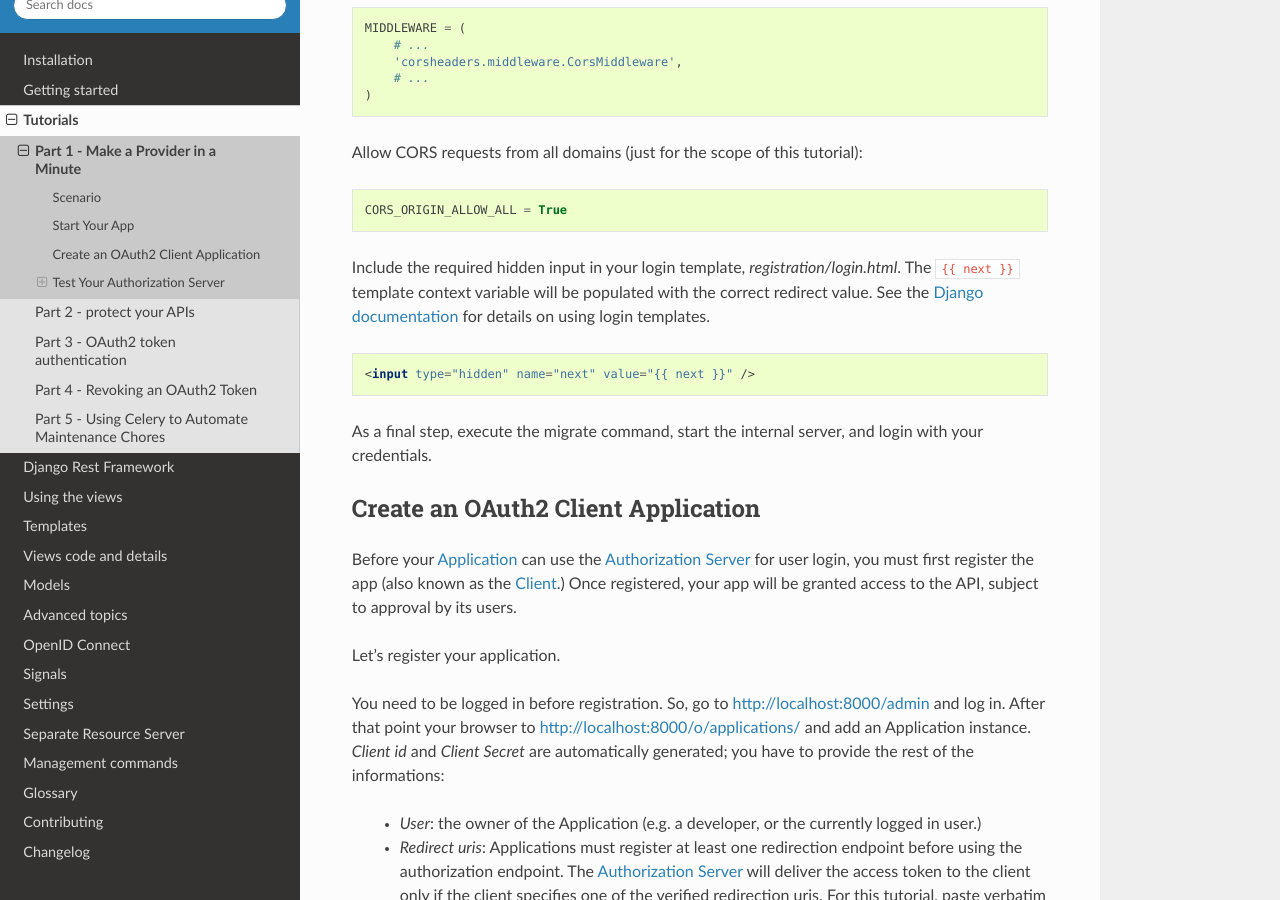
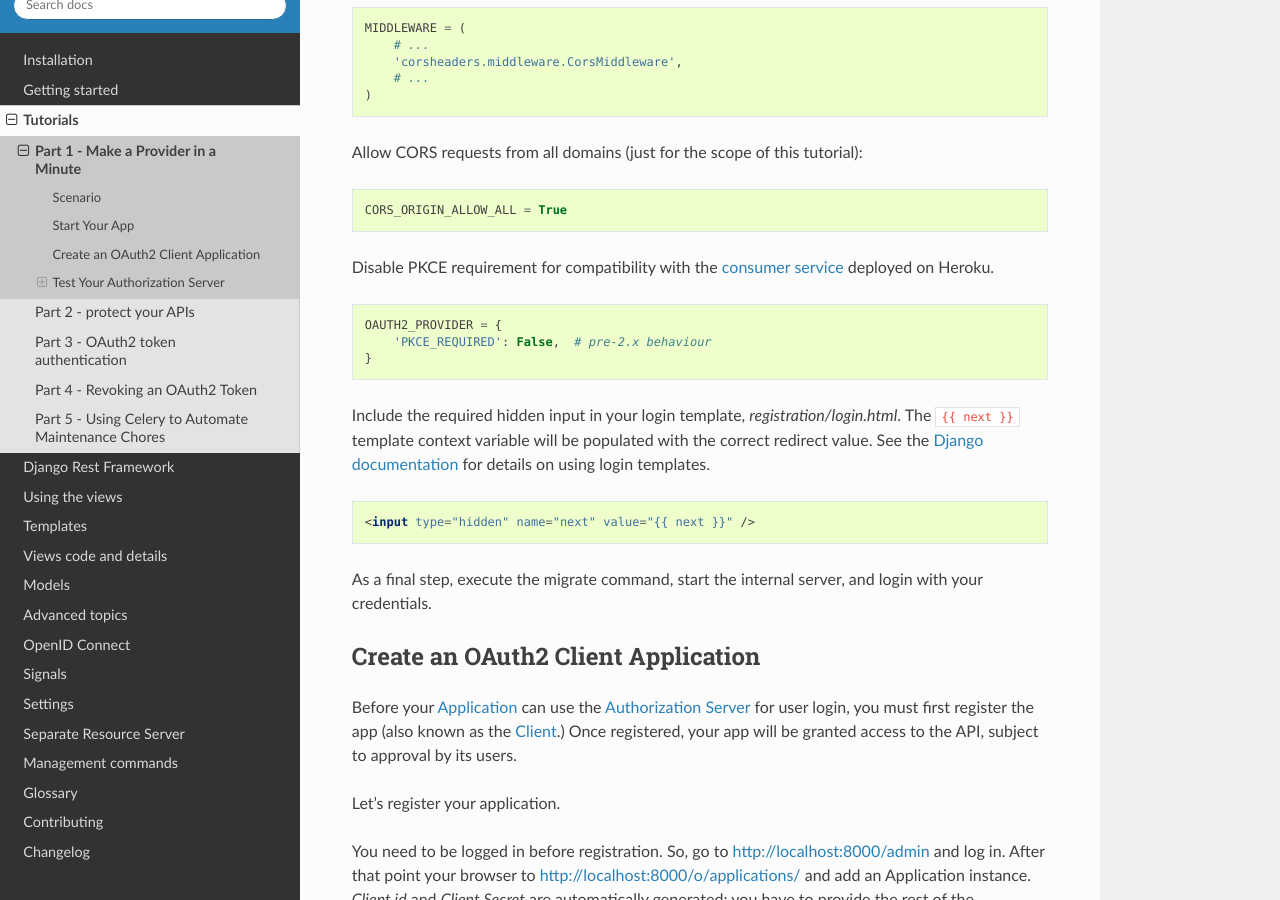
Before and after one commit to jazzband/django-oauth-toolkit, a Sphinx documentation site: the page built from docs/tutorial/tutorial_01.rst, in a window 1280 px wide and 900 px high, scrolled down 1154 px. Built offline with Sphinx 7.4.7 and the Read the Docs theme 2.0.0, drawn with Linux system fonts in a browser that asks for light colours; the version number is read from the project's files by our own code.

Commit message:
Add configuration of PKCE_REQUIRED for consumer service

```diff
--- a/docs/tutorial/tutorial_01.rst
+++ b/docs/tutorial/tutorial_01.rst
@@ -58,6 +58,14 @@
 .. code-block:: python
 
     CORS_ORIGIN_ALLOW_ALL = True
+
+Disable PKCE requirement for compatibility with the `consumer service <http://django-oauth-toolkit.herokuapp.com/consumer/>`_ deployed on Heroku.
+
+.. code-block:: python
+
+    OAUTH2_PROVIDER = {
+        'PKCE_REQUIRED': False,  # pre-2.x behaviour
+    }
 
 .. _loginTemplate:
 
```
